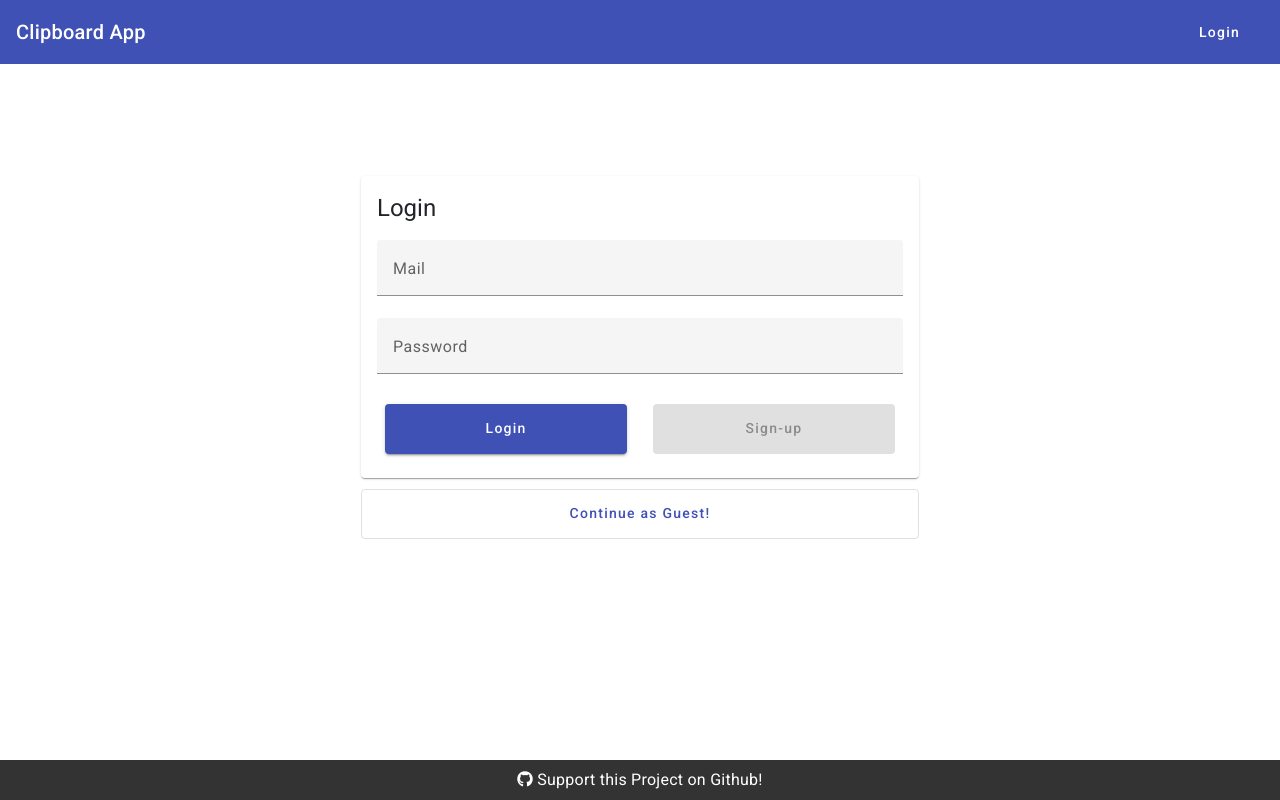
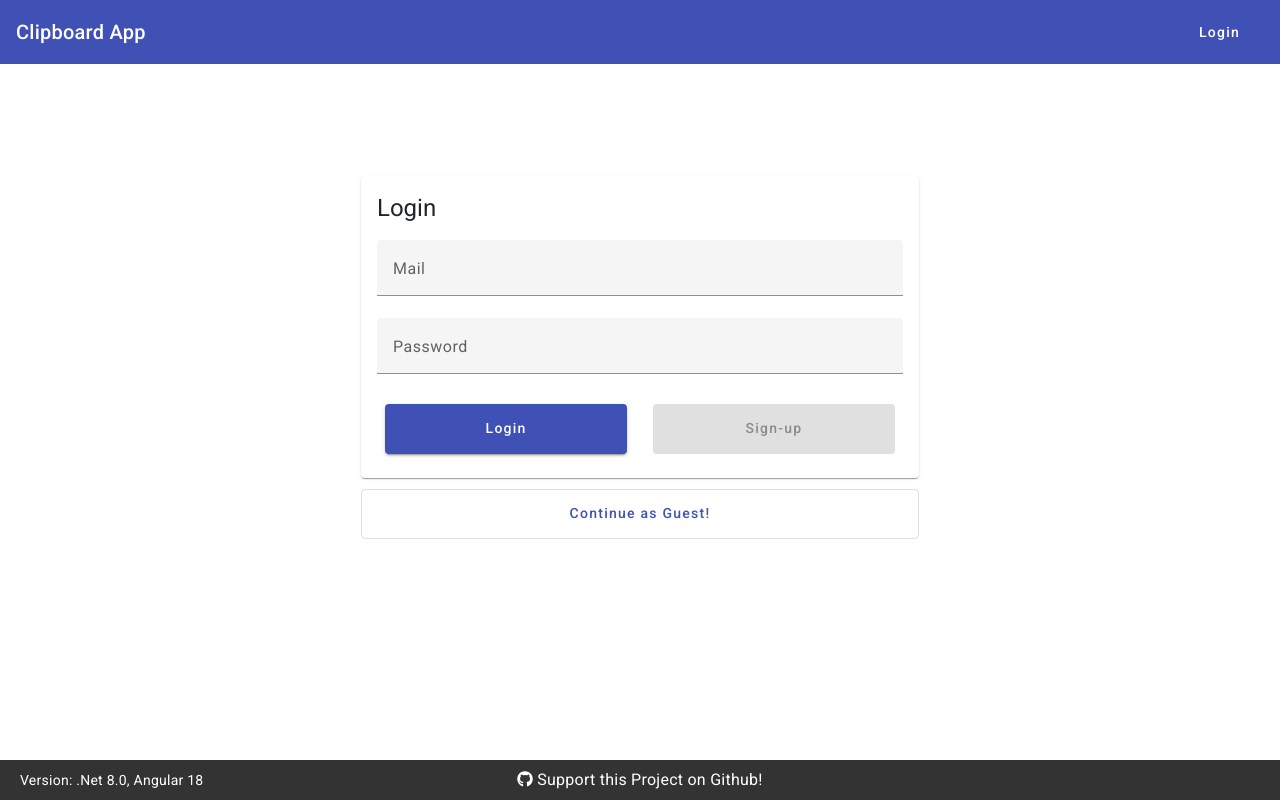
Before and after one commit to leonardpolz/clipboard-app, an Angular app in the folder ClipboardApp/ClientApp/: page /auth in a window 1280 px wide. Built offline with nearby package versions, Linux system fonts and the light colour scheme.

Commit message:
Added Version Info

```diff
--- a/ClipboardApp/ClientApp/src/app/app.component.html
+++ b/ClipboardApp/ClientApp/src/app/app.component.html
@@ -6,6 +6,9 @@
 </body>
 
 <footer>
+  <div class="footer-container">
+    <p>Version: .Net 8.0, Angular 18</p>
+  </div>
   <a href="https://github.com/leonardpolz/clipboard-app" class="github-link" target="_blank">
     <i class="fa-brands fa-github"></i>
     <span> Support this Project on Github!</span>
--- a/ClipboardApp/ClientApp/src/app/app.component.scss
+++ b/ClipboardApp/ClientApp/src/app/app.component.scss
@@ -1,4 +1,6 @@
 footer {
+  display: flex;
+  justify-content: center;
   position: fixed;
   bottom: 0;
   left: 0;
@@ -7,6 +9,12 @@ footer {
   color: white;
   text-align: center;
   padding: 10px 0;
+}
+
+.footer-container {
+  position: absolute;
+  left: 0;
+  margin-left: 20px;
 }
 
 .github-link {
```
